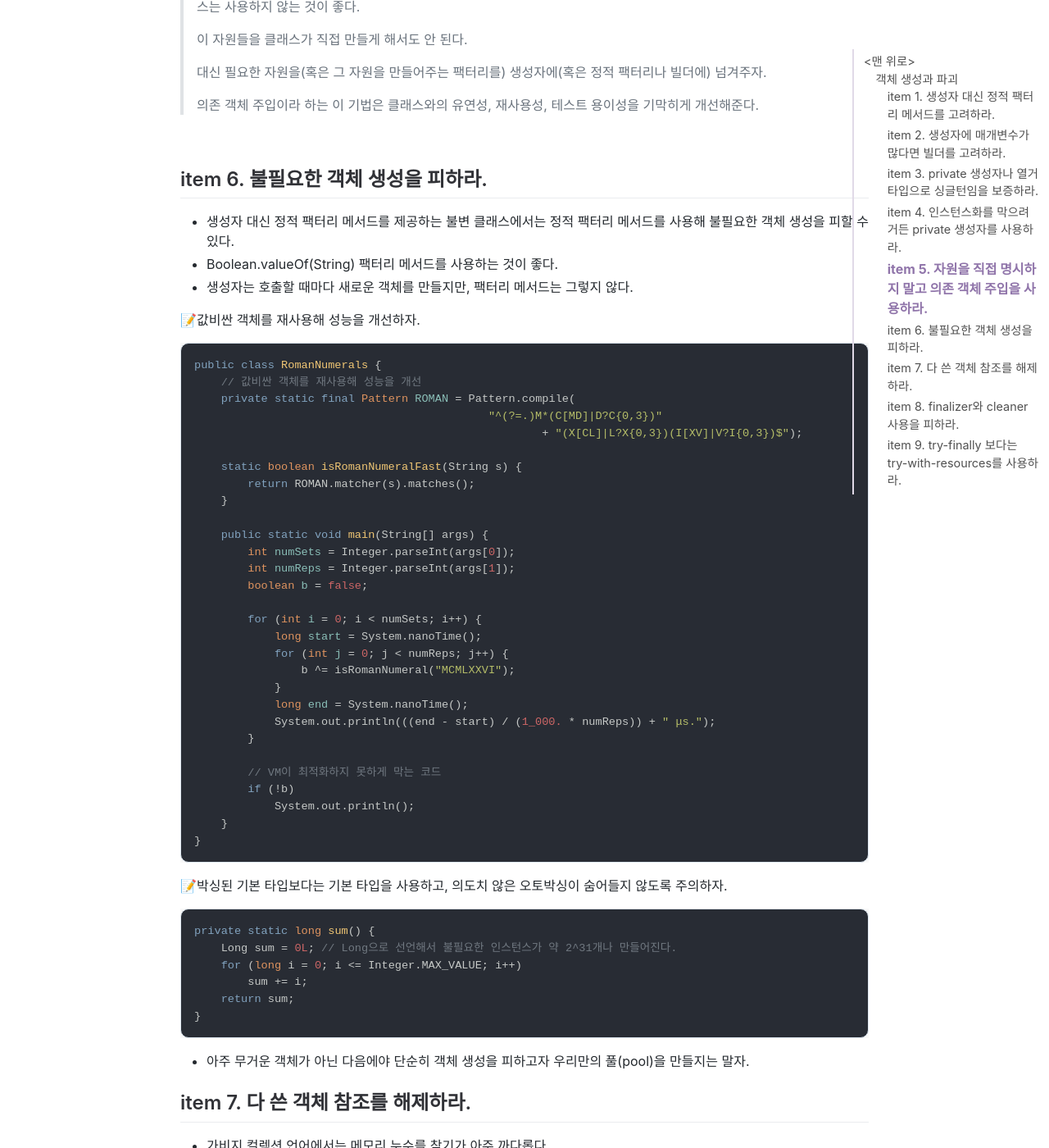
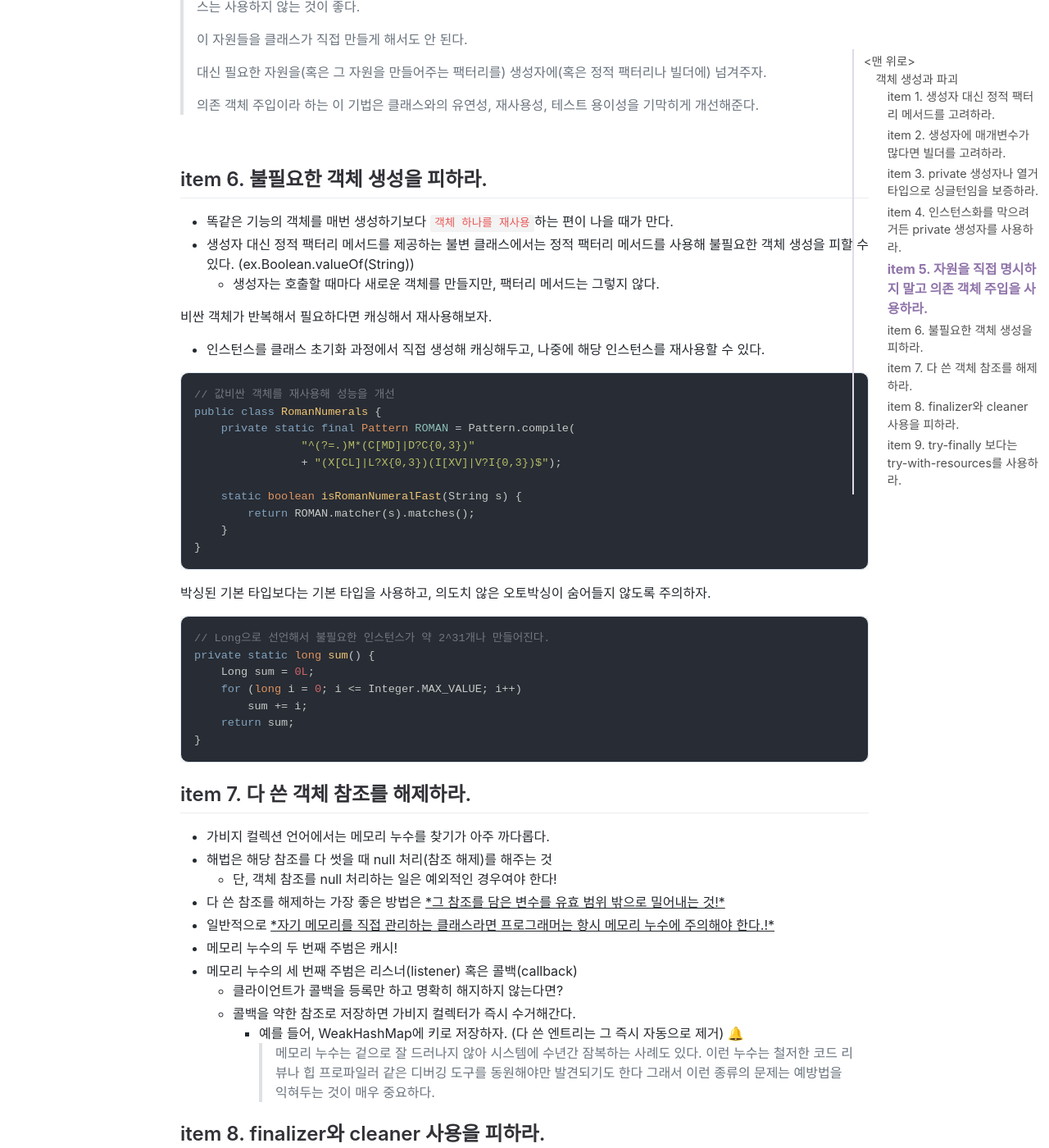
Before and after one commit to jihunparkme/jihunparkme.github.io, a Jekyll site: the page built from _posts/2023-04-07-Effective-Java-객체-생성과-파괴.md, in a window 1280 px wide and 1400 px high, scrolled down 5729 px. Shown: the whole window at 82% size. Built offline with Jekyll 4.4.1, drawn with Linux system fonts in a browser that asks for light colours; nearby versions of some CDN libraries; comment, search, counter and statistics services are not loaded; some of the changed text lies outside the part shown.

Commit message:
[EJ] item 6. 불필요한 객체 생성을 피하라.

````diff
--- a/_posts/2023-04-07-Effective-Java-객체-생성과-파괴.md
+++ b/_posts/2023-04-07-Effective-Java-객체-생성과-파괴.md
@@ -242,56 +242,37 @@ public class SpellChecker {
 
 ## item 6. 불필요한 객체 생성을 피하라.
 
-- 생성자 대신 정적 팩터리 메서드를 제공하는 불변 클래스에서는 정적 팩터리 메서드를 사용해 불필요한 객체 생성을 피할 수 있다.
-- Boolean.valueOf(String) 팩터리 메서드를 사용하는 것이 좋다.
-- 생성자는 호출할 때마다 새로운 객체를 만들지만, 팩터리 메서드는 그렇지 않다.
+- 똑같은 기능의 객체를 매번 생성하기보다 `객체 하나를 재사용`하는 편이 나을 때가 만다.
+- 생성자 대신 정적 팩터리 메서드를 제공하는 불변 클래스에서는 정적 팩터리 메서드를 사용해 불필요한 객체 생성을 피할 수 있다. (ex.Boolean.valueOf(String))
+  - 생성자는 호출할 때마다 새로운 객체를 만들지만, 팩터리 메서드는 그렇지 않다.
 
-📝값비싼 객체를 재사용해 성능을 개선하자.
+비싼 객체가 반복해서 필요하다면 캐싱해서 재사용해보자.
+- 인스턴스를 클래스 초기화 과정에서 직접 생성해 캐싱해두고, 나중에 해당 인스턴스를 재사용할 수 있다.
 
 ```java
+// 값비싼 객체를 재사용해 성능을 개선
 public class RomanNumerals {
-    // 값비싼 객체를 재사용해 성능을 개선
     private static final Pattern ROMAN = Pattern.compile(
-                                            "^(?=.)M*(C[MD]|D?C{0,3})"
-                                                    + "(X[CL]|L?X{0,3})(I[XV]|V?I{0,3})$");
+                "^(?=.)M*(C[MD]|D?C{0,3})"
+                + "(X[CL]|L?X{0,3})(I[XV]|V?I{0,3})$");
 
     static boolean isRomanNumeralFast(String s) {
         return ROMAN.matcher(s).matches();
     }
-
-    public static void main(String[] args) {
-        int numSets = Integer.parseInt(args[0]);
-        int numReps = Integer.parseInt(args[1]);
-        boolean b = false;
-
-        for (int i = 0; i < numSets; i++) {
-            long start = System.nanoTime();
-            for (int j = 0; j < numReps; j++) {
-                b ^= isRomanNumeral("MCMLXXVI");
-            }
-            long end = System.nanoTime();
-            System.out.println(((end - start) / (1_000. * numReps)) + " μs.");
-        }
-
-        // VM이 최적화하지 못하게 막는 코드
-        if (!b)
-            System.out.println();
-    }
 }
 ```
 
-📝박싱된 기본 타입보다는 기본 타입을 사용하고, 의도치 않은 오토박싱이 숨어들지 않도록 주의하자.
+박싱된 기본 타입보다는 기본 타입을 사용하고, 의도치 않은 오토박싱이 숨어들지 않도록 주의하자.
 
 ```java
+// Long으로 선언해서 불필요한 인스턴스가 약 2^31개나 만들어진다.
 private static long sum() {
-    Long sum = 0L; // Long으로 선언해서 불필요한 인스턴스가 약 2^31개나 만들어진다.
+    Long sum = 0L;
     for (long i = 0; i <= Integer.MAX_VALUE; i++)
         sum += i;
     return sum;
 }
 ```
-
-- 아주 무거운 객체가 아닌 다음에야 단순히 객체 생성을 피하고자 우리만의 풀(pool)을 만들지는 말자.
 
 ## item 7. 다 쓴 객체 참조를 해제하라.
 
````
